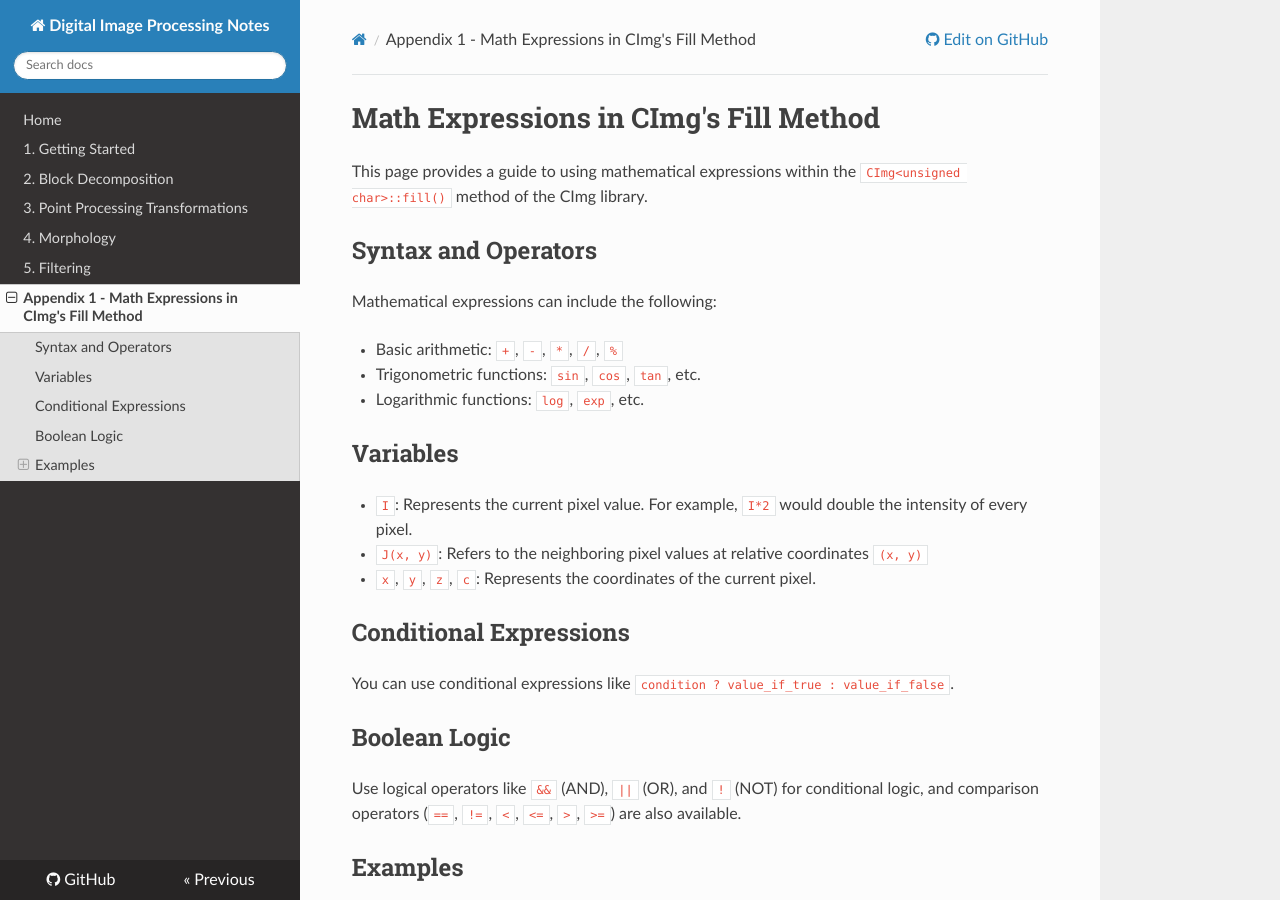
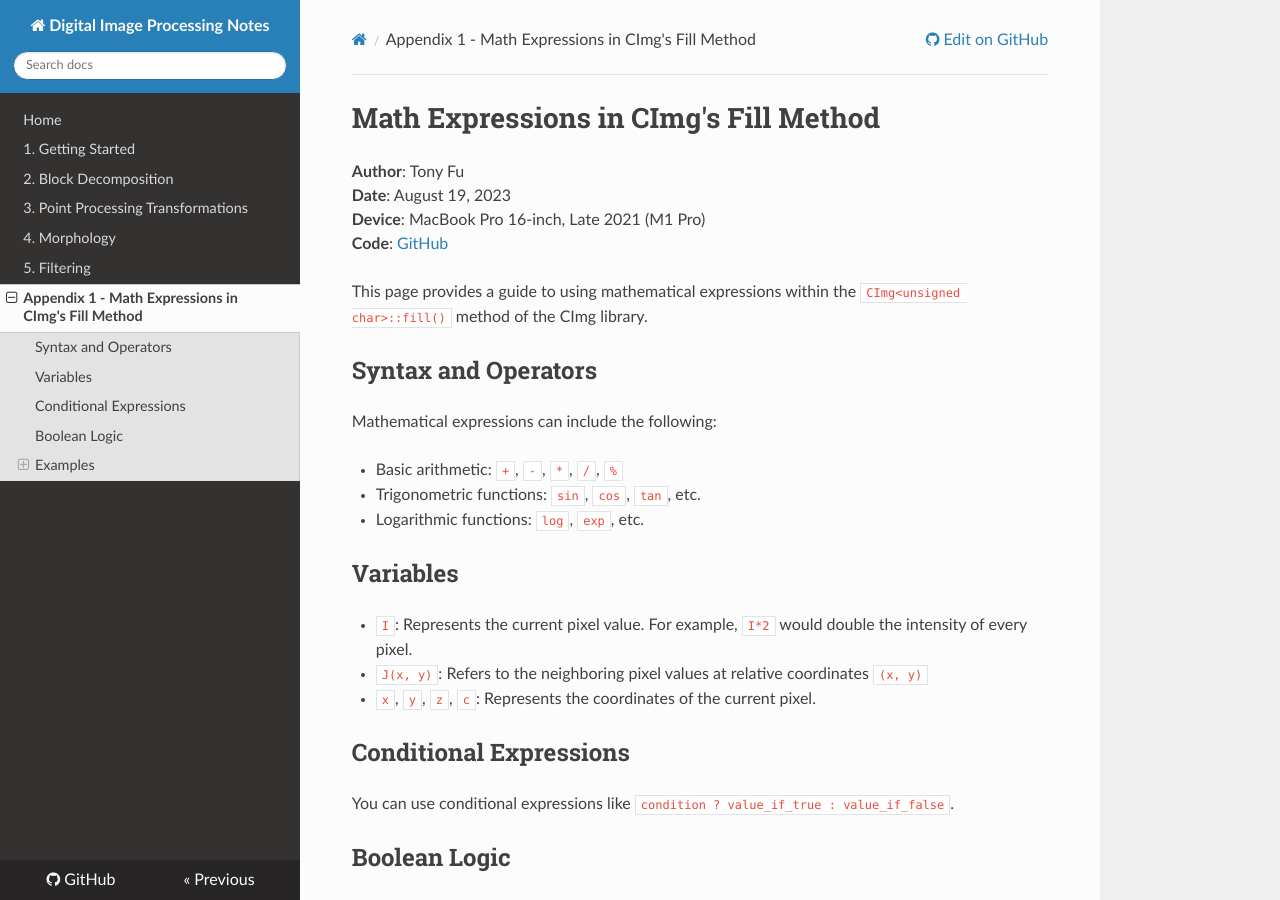
Before and after one commit to tonyfu97/Digital-Image-Processing, an MkDocs documentation site: the page built from docs/appendix_1.md, in a window 1280 px wide and 900 px high. Built offline with MkDocs 1.6.1, drawn with Linux system fonts in a browser that asks for light colours; nearby versions of some CDN libraries.

Commit message:
Add github links to docs

```diff
--- a/docs/appendix_1.md
+++ b/docs/appendix_1.md
@@ -1,4 +1,9 @@
 # Math Expressions in CImg's Fill Method
+
+**Author**: Tony Fu
+**Date**: August 19, 2023
+**Device**: MacBook Pro 16-inch, Late 2021 (M1 Pro)
+**Code**: [GitHub](https://github.com/tonyfu97/Digital-Image-Processing/tree/main/appendix_1)
 
 This page provides a guide to using mathematical expressions within the `CImg<unsigned char>::fill()` method of the CImg library.
 
```
Also changed, not shown: docs/01_getting_started.md (+1 -0 lines), docs/02_block_decomposition.md (+1 -0 lines), docs/03_point_processing.md (+1 -0 lines), docs/04_morphology.md (+1 -0 lines), docs/05_filtering.md (+1 -0 lines).
